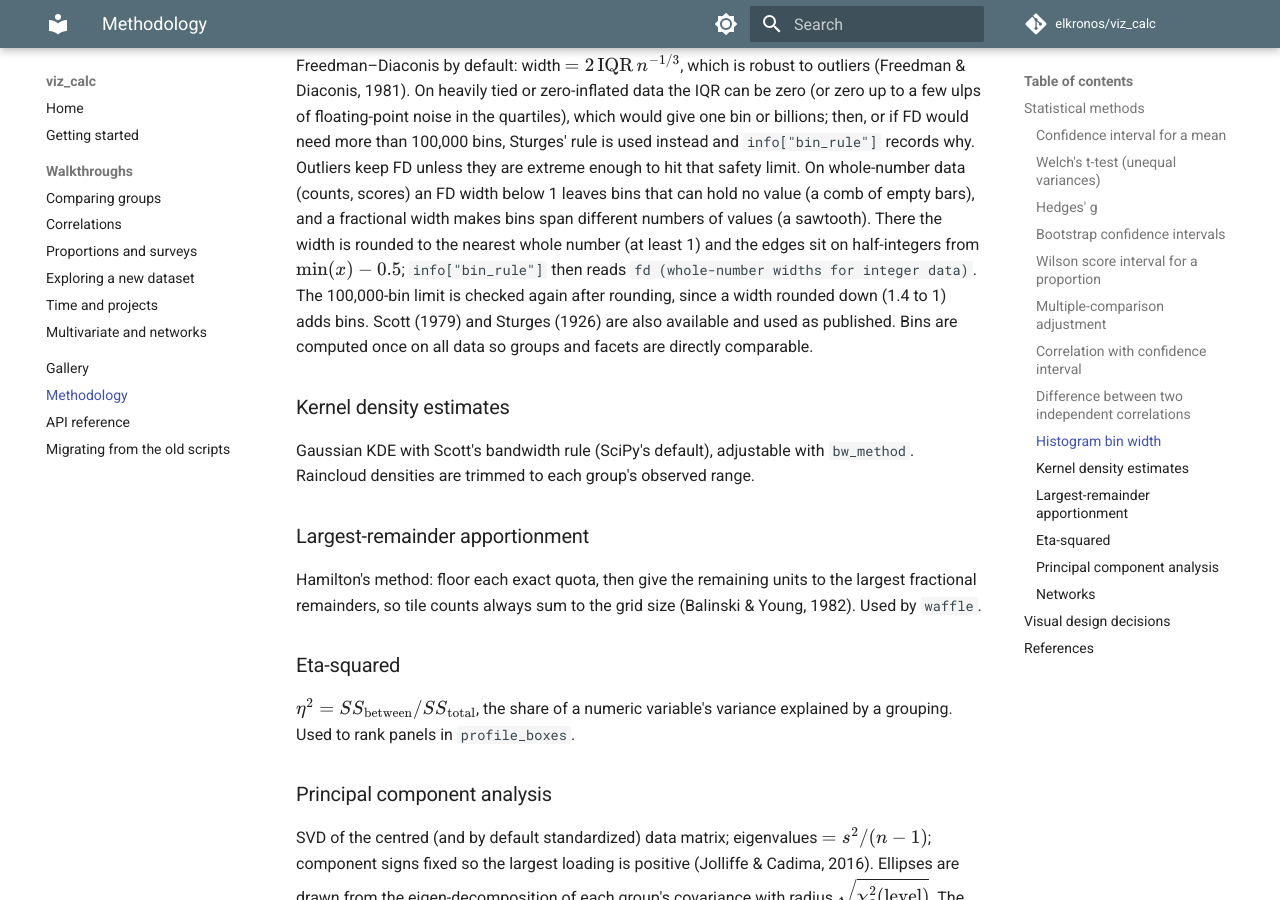
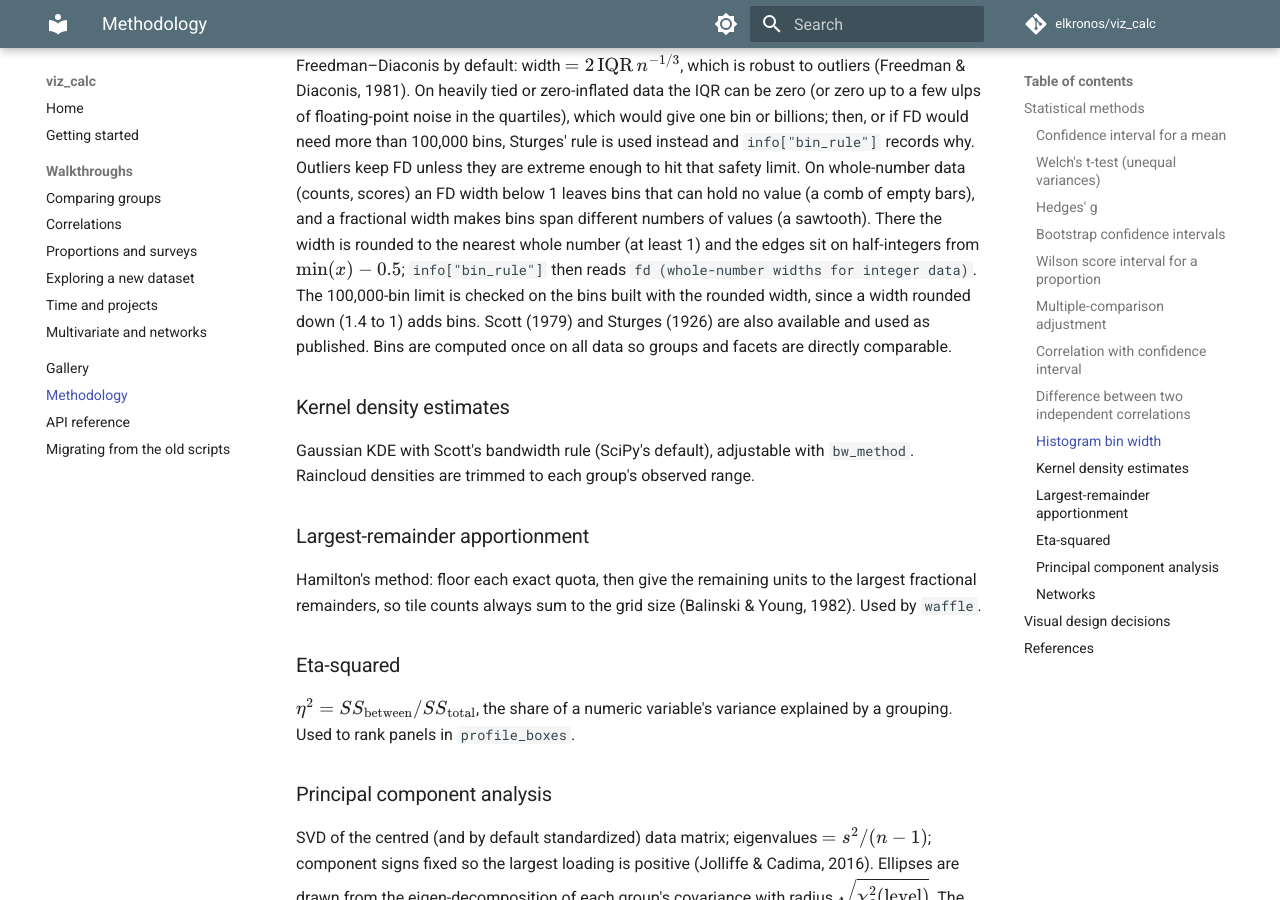
Before and after one commit to elkronos/viz_calc, an MkDocs documentation site: the page built from docs/methodology.md, in a window 1280 px wide and 900 px high, scrolled down 2481 px. Built offline with MkDocs 1.6.1 and Material for MkDocs 9.7.7, drawn with Linux system fonts in a browser that asks for light colours; comment, search, counter and statistics services are not loaded.

Commit message:
Share one column-selection helper and record the latest fixes
donut_grid uses _core.select_columns instead of a private copy, the
methodology states where the whole-number bin limit is checked, the
percent_grid gallery image shows half-up dot rounding, and the changelog
lists the sankey, upset, boolean-label, rounding and network fixes.

```diff
--- a/docs/methodology.md
+++ b/docs/methodology.md
@@ -106,8 +106,8 @@
 rounded to the nearest whole number (at least 1) and the edges sit on
 half-integers from $\min(x) - 0.5$; `info["bin_rule"]` then reads
 `fd (whole-number widths for integer data)`. The 100,000-bin limit is
-checked again after rounding, since a width rounded down (1.4 to 1) adds
-bins. Scott (1979) and
+checked on the bins built with the rounded width, since a width rounded
+down (1.4 to 1) adds bins. Scott (1979) and
 Sturges (1926) are also available and used as published. Bins are computed
 once on all data so groups and facets are directly comparable.
 
```
Also changed, not shown: CHANGELOG.md (+14 -0 lines), docs/images/percent_grid.png, 1 other file.
